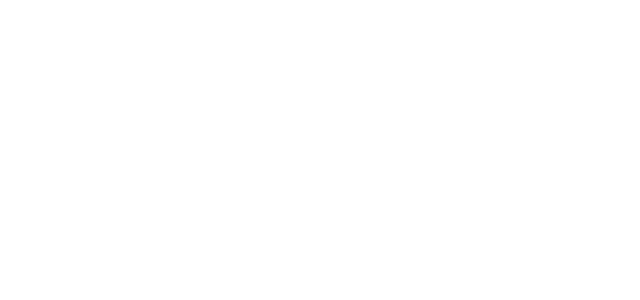
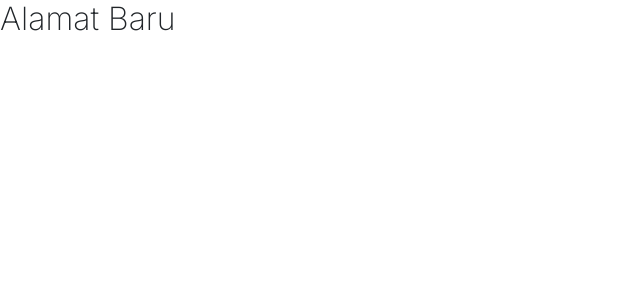
Before and after one commit to VinncentWong/SkinGood-FE, a React (Create React App) app: page /addaddress in a window 1280 px wide. Before the commit this address had no page. Shown: the top 300 px of the page, without its empty margins (0-640 px from the left). Built offline with nearby package versions, Linux system fonts and the light colour scheme; the HTML template or start-up script is replaced by a standard one.

Commit message:
add add-address page

```diff
--- a/src/App.tsx
+++ b/src/App.tsx
@@ -3,6 +3,7 @@
 import { PopupEditPhoneNumber } from './Components/Popup/PopupEditPhoneNumber';
 import { PopupEmail } from './Components/Popup/PopupEmail';
 import { AccountPage } from './Pages/AccoutPage';
+import { AddAddress } from './Pages/AddAddress';
 import { LandingPage } from './Pages/LandingPage';
 import { LoginPage } from './Pages/LoginPage';
 import { MyAddressPage } from './Pages/MyAddressPage';
@@ -21,6 +22,7 @@
             <Route path="/editpassword" element={<PopupChangePassword></PopupChangePassword>}></Route>
             <Route path="/editphonenumber" element={<PopupEditPhoneNumber></PopupEditPhoneNumber>}></Route>
             <Route path="/myaddress" element={<MyAddressPage></MyAddressPage>}></Route>
+            <Route path="/addaddress" element={<AddAddress></AddAddress>}></Route>
           </Routes>
         </BrowserRouter>
     </div>
--- /dev/null
+++ b/src/Pages/AddAddress.tsx
@@ -0,0 +1,7 @@
+export const AddAddress = (): JSX.Element => {
+    return(
+        <div>
+            <h2>Alamat Baru</h2>
+        </div>
+    )
+}
```
